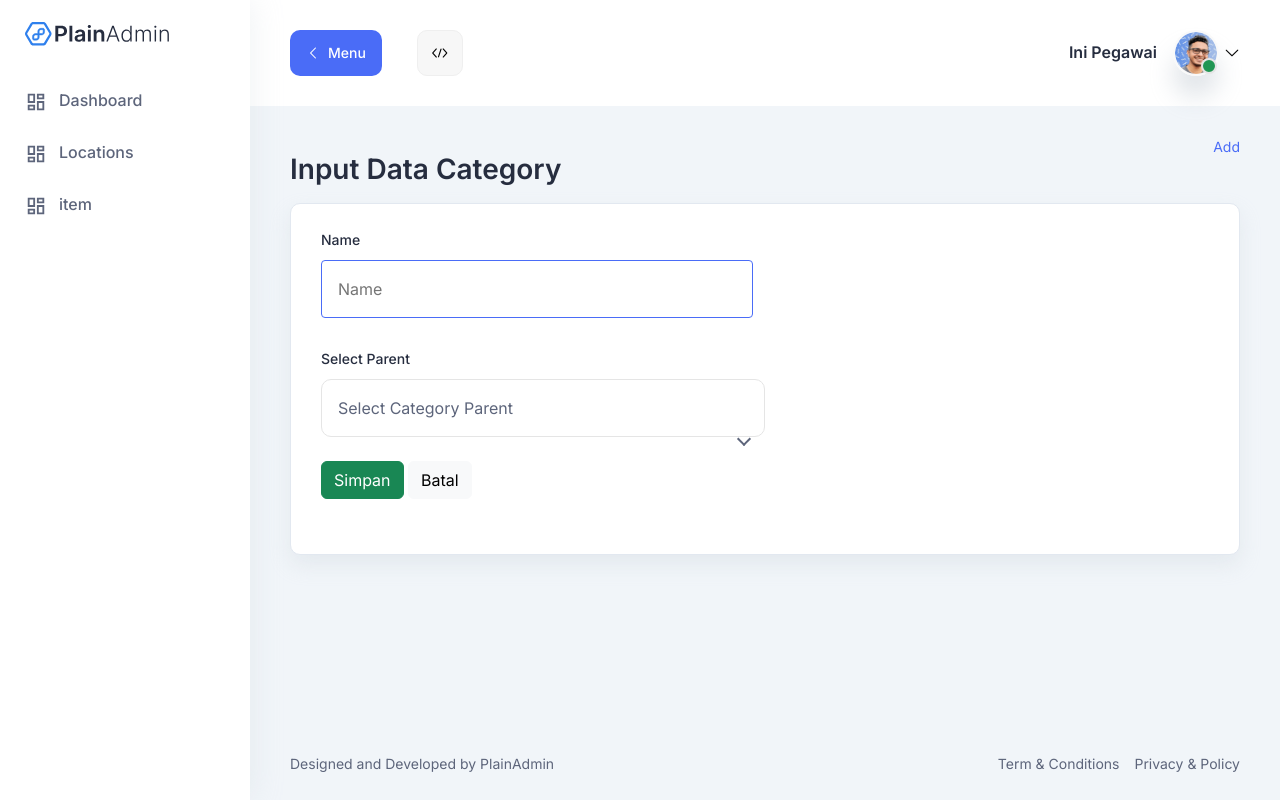
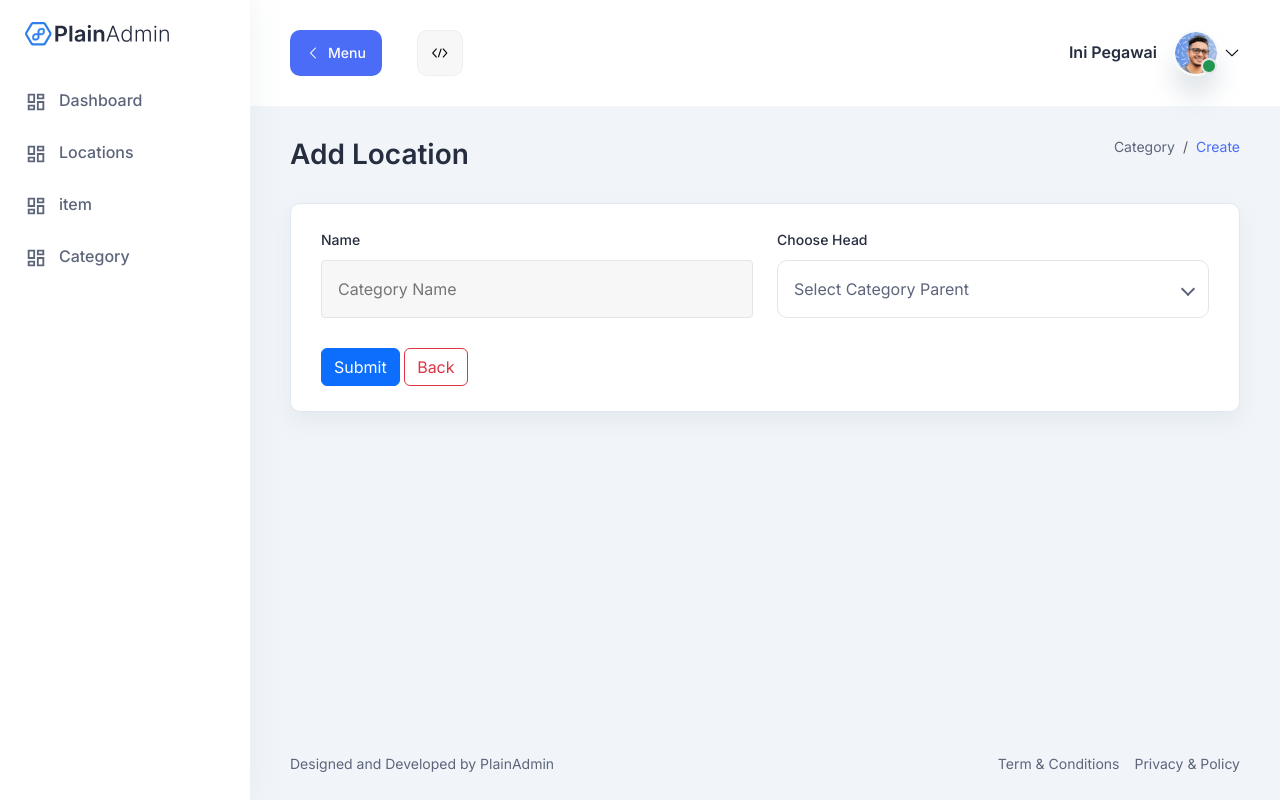
Before and after one commit to BennyYoga/Asset-Management-System, a Laravel app: page /category/create in a window 1280 px wide. Run offline with Laravel 8, Linux system fonts and the light colour scheme; data that the repository does not hold is empty; some libraries are stand-ins or nearby versions.

Commit message:
indexCategory

```diff
--- a/app/Http/Controllers/CategoryController.php
+++ b/app/Http/Controllers/CategoryController.php
@@ -2,15 +2,12 @@
 
 namespace App\Http\Controllers;
 
-use App\Models\m_category;
+use App\Models\Category;
 use Illuminate\Http\Request;
 use Illuminate\Support\Facades\Auth;
 use Yajra\DataTables\Facades\DataTables;
-use Illuminate\Support\Facades\Redis;
-use Psy\CodeCleaner\ReturnTypePass;
 use Illuminate\Support\Str;
-use RealRashid\SweetAlert\Facades\Alert;
-use Illuminate\Validation\ValidationException;
+
 
 class CategoryController extends Controller
 {
@@ -23,15 +20,27 @@
     {
 
         if ($request->ajax()) {
-            $category = m_category::where('IspermanentDelete', 0);
+            $category = Category::where('IspermanentDelete', 0)->get();
             return DataTables::of($category)
+                // ->addColumn('action', function ($row) {
+                //     $btn = '<a href=' . route('category.edit', $row->CategoryId) . ' style="font-size:20px" class="text-warning mr-10"><i class="lni lni-pencil-alt"></i></a>';
+                //     $btn .= '<a href=' . route('category.destroy', $row->CategoryId) . ' style="font-size:20px" class="text-danger mr-10"><i class="lni lni-trash-can"></i></a>';
+                //     return $btn;
+                // })
                 ->addColumn('action', function ($row) {
                     $btn = '<a href=' . route('category.edit', $row->CategoryId) . ' style="font-size:20px" class="text-warning mr-10"><i class="lni lni-pencil-alt"></i></a>';
-                    $btn .= '<a href=' . route('category.destroy', $row->CategoryId) . ' style="font-size:20px" class="text-danger mr-10"><i class="lni lni-trash-can"></i></a>';
-                    return $btn;
+                    if ($row->Active == 1) {
+                        $btn = '<a href=' . route('category.edit', $row->CategoryId) . ' style="font-size:20px" class="text-warning mr-10"><i class="lni lni-pencil-alt"></i></a>';
+                        $btn .= '<a href=' . route('category.activate', $row->CategoryId) . ' style="font-size:20px" class="text-danger mr-10"><i class="lni lni-power-switch"></i></a>';
+                        return $btn;
+                    } else if ($row->Active == 0) {
+                        $btn .= '<a href=' . route('category.activate', $row->CategoryId) . ' style="font-size:20px" class="text-primary mr-10"><i class="lni lni-power-switch"></i></a>';
+                        $btn .= '<a href=' . route('category.destroy', $row->CategoryId) . ' style="font-size:20px" class="text-danger mr-10"><i class="lni lni-trash-can"></i></a>';
+                        return $btn;
+                    }
                 })
                 ->addColumn('Parent', function ($row) {
-                    $parent = m_category::where('CategoryId', $row->ParentId)->first();
+                    $parent = Category::where('CategoryId', $row->ParentId)->first();
                     return $parent ? 'Child Of '. $parent->Name : 'Undifined';
                 })
                 ->rawColumns(['action'])
@@ -48,8 +57,8 @@
      */
     public function create()
     {
-        $category = m_category::all();
-        return view('category.create', compact('category'));
+        $categories = Category::where('IsPermanentDelete', 0)->get();
+        return view('category.create', compact('categories'));
     }
 
     /**
@@ -62,28 +71,24 @@
      */
     public function store(Request $request)
     {
+        $request->validate([
+            'Name' => 'required',
+            'ParentId' => 'nullable',
+        ]);
 
-        $request->validate(
-            [
-            'Name' => 'required',
-            'Active' => 'required',
-            ]
-        );
-        $data =[
-            'CategoryId' =>(String)Str::uuid(),
+        $data = [
+            'CategoryId' => (string) Str::uuid(),
             'Name' => $request->Name,
-            'Active' => $request->Active,
+            'ParentId' => $request->ParentId,
+            'Active' => 1,
             'IsPermanentDelete' => 0,
-            'ParentId' => $request->ParentId,
+            'CreatedBy' => 'lala',
+            'UpdatedBy' => 'lala',
         ];
-        // $user = Auth::user();
-        // $data['CreatedBy'] = $user;
-        // $data['UpdatedBy'] = $user;
-        $data['CreatedBy'] = 'lala';
-        $data['UpdatedBy'] = 'lala';
-        m_category::create($data);
-        return redirect()->route('category.index')->withToastSuccess('Berhasil');
 
+        Category::create($data);
+
+        return redirect()->route('category.index')->withToastSuccess('Berhasil Menambah Data');
 
     }
 
@@ -106,9 +111,9 @@
      */
     public function edit($id)
     {
-        $category = m_category::find($id);
+        $category = Category::find($id);
         if($category){
-            $categories = m_category::where('CategoryId', '!=', $id)->get();
+            $categories = Category::where('CategoryId', '!=', $id)->get();
             return view('category.edit', compact('category', 'categories'));
         }return redirect()->to('category.index')->withToastError('Data tidak ditemukan');
     }
@@ -132,33 +137,37 @@
             'Name' => $request->Name,
             'Active' => $request->Active,
             // 'IsPermanentDelete' => $request->IsPermanentDelete,
-            // 'ParentId' => $request->ParentId,
+            'ParentId' => $request->ParentId,
         ];
         // $user = Auth::user();
         // $data['CreatedBy'] = $user;
-        // $data['UpdatedBy'] = $user;
+                 // 'ParentId' => $request->ParentId,
+
+        // $user = Auth::user();
+        // $data['CreatedBy'] = $user;
+        // $data['UpdCategory $user;
         $data['CreatedBy'] = 'lala';
         $data['UpdatedBy'] = 'lala';
         // dd($data);
-        $category = m_category::where('CategoryId', $id);
+        $category = Category::where('CategoryId', $id);
         if ($category) {
             $category->update($data);
             return redirect()->route('category.index')->withToastSuccess('Berhasil');
         } else {
             // Handle the case when the category with the specified CategoryId is not found
-            return redirect()->route('category.index')->withToastError('Kategori tidak ditemukan');
+            return redirect()->route('category.index');
         }
     }
     public function destroy($CategoryId)
     {
-        $category = m_category::find($CategoryId);
+        $category = Category::find($CategoryId);
 
-// Cek apakah ada anak kategori dengan ParentId yang sama dengan categoryId
-        $checkParent = m_category::where('ParentId', $category->CategoryId)->exists();
+        // Cek apakah ada anak kategori dengan ParentId yang sama dengan categoryId
+        $checkParent = Category::where('ParentId', $category->CategoryId)->exists();
 
         if ($checkParent) {
-    // Cek Anak Kategori dengan IsPermanentDelete = 1
-            $checkDelete = m_category::where('ParentId', $category->CategoryId)
+            // Cek Anak Kategori dengan IsPermanentDelete = 1
+            $checkDelete = Category::where('ParentId', $category->CategoryId)
                 ->where('IsPermanentDelete', 1)
                 ->exists();
 
@@ -172,7 +181,16 @@
         $category['IsPermanentDelete'] = 1;
         $category->update();
         return redirect()->route('category.index')->withToastSuccess('Berhasil menghapus');
+    }
 
-
+    public function activate($id)
+    {
+        $data = Category::where('CategoryId', $id)->first();
+        if ($data->Active == 1) {
+            Category::where('CategoryId', $id)->update(['Active' => 0]);
+        } else {
+            Category::where('CategoryId', $id)->update(['Active' => 1]);
+        }
+        return redirect()->route('category.index');
     }
 }
--- a/app/Models/m_category.php
+++ b/app/Models/Category.php
@@ -7,14 +7,22 @@
 use Illuminate\Support\Str;
 
 
-class m_category extends Model
+class Category extends Model
 {
     use HasFactory;
     protected $keyType ='string';
     protected $primaryKey = 'CategoryId';
     public $timestamps = false;
     protected $table = 'Category';
-    protected $fillable = ['CategoryId', 'ParentId', 'Name', 'Active', 'IsPermanentDelete', 'CreatedBy', 'UpdatedBy'];
+    protected $fillable = [
+    'CategoryId',
+    'Name',
+    'ParentId',
+    'Active',
+    'IsPermanentDelete',
+    'CreatedBy',
+    'UpdatedBy',
+    ];
 
 
     protected static function boot() {
--- a/resources/views/Item/create.blade.php
+++ b/resources/views/Item/create.blade.php
@@ -1,6 +1,6 @@
 @extends('Template.template')
 
-@section('title','Asset Monitoring System | Create Item')
+@section('title','Asset Management System | Create Category')
 
 {{-- kalau ada css tambahan selain dari template.blade --}}
 @push('css')
--- a/resources/views/Item/edit.blade.php
+++ b/resources/views/Item/edit.blade.php
@@ -1,6 +1,6 @@
 @extends('Template.template')
 
-@section('title','Asset Monitoring System | Create Item')
+@section('title','Asset Management System | Edit Category')
 
 {{-- kalau ada css tambahan selain dari template.blade --}}
 @push('css')
--- a/resources/views/Item/index.blade.php
+++ b/resources/views/Item/index.blade.php
@@ -1,6 +1,6 @@
 @extends('Template.template')
 
-@section('title','Asset Monitoring System | Dashboard')
+@section('title','Asset Management System | Dashboard')
 
 {{-- kalau ada css tambahan selain dari template.blade --}}
 @push('css')
--- a/resources/views/Template/sidebar.blade.php
+++ b/resources/views/Template/sidebar.blade.php
@@ -29,7 +29,7 @@
             </li>
         </ul>
         <ul>
-        <li class="nav-item {{ Request::routeIs('item') ? 'active' : '' }}">
+        <li class="nav-item {{ Request::routeIs('item.index') ? 'active' : '' }}">
                 <a href="{{route('item.index')}}">
                     <span class="icon">
                         <svg width="22" height="22" viewBox="0 0 22 22">
@@ -40,6 +40,18 @@
                 </a>
             </li>
         </ul>
+        <ul>
+        <li class="nav-item {{ Request::routeIs('category.index') ? 'active' : '' }}">
+                <a href="{{route('category.index')}}">
+                    <span class="icon">
+                        <svg width="22" height="22" viewBox="0 0 22 22">
+                            <path d="M17.4167 4.58333V6.41667H13.75V4.58333H17.4167ZM8.25 4.58333V10.0833H4.58333V4.58333H8.25ZM17.4167 11.9167V17.4167H13.75V11.9167H17.4167ZM8.25 15.5833V17.4167H4.58333V15.5833H8.25ZM19.25 2.75H11.9167V8.25H19.25V2.75ZM10.0833 2.75H2.75V11.9167H10.0833V2.75ZM19.25 10.0833H11.9167V19.25H19.25V10.0833ZM10.0833 13.75H2.75V19.25H10.0833V13.75Z" />
+                        </svg>
+                    </span>
+                    <span class="text">Category</span>
+                </a>
+            </li>
+        </ul>
     </nav>
 </aside>
 <div class="overlay"></div>
--- a/resources/views/category/create.blade.php
+++ b/resources/views/category/create.blade.php
@@ -1,18 +1,19 @@
 @extends('Template.template')
 
-@section('title','Trash Monitoring System | Dashboard')
+@section('title','Assets Management System | Create Category')
 
 {{-- kalau ada css tambahan selain dari template.blade --}}
 @push('css')
 <link href="https://cdn.datatables.net/1.13.1/css/dataTables.bootstrap5.min.css" rel="stylesheet">
 <link rel="stylesheet" href="https://cdn.jsdelivr.net/npm/select2@4.0.13/dist/css/select2.min.css" />
-<link rel="stylesheet" href="https://cdn.jsdelivr.net/npm/select2-bootstrap-5-theme@1.3.0/dist/select2-bootstrap-5-theme.min.css" />
+<link rel="stylesheet"
+    href="https://cdn.jsdelivr.net/npm/select2-bootstrap-5-theme@1.3.0/dist/select2-bootstrap-5-theme.min.css" />
 @endpush
 
 @section('content')
-<section class="section">
+<section class="tab-components">
     <div class="container-fluid">
-    <!--========== title-wrapper start ==========-->
+        <!-- ========== title-wrapper start ========== -->
         <div class="title-wrapper pt-30">
             <div class="row align-items-center">
                 <div class="col-md-6">
@@ -21,8 +22,8 @@
                         {{ session('success') }}
                     </div>
                     @endif --}}
-        <div class="titlemb-30">
-          <h2>Input Data Category</h2>
+                    <div class="title mb-30">
+                        <h2>Add Location</h2>
                     </div>
                 </div>
                 <!-- end col -->
@@ -30,59 +31,66 @@
                     <div class="breadcrumb-wrapper mb-30">
                         <nav aria-label="breadcrumb">
                             <ol class="breadcrumb">
-              <li class="breadcrumb-item active" aria-current="Add">
-                Add
+                                <li class="breadcrumb-item">
+                                    <a href="location.index">Category</a>
+                                </li>
+                                <li class="breadcrumb-item active" aria-current="page">
+                                    Create
                                 </li>
                             </ol>
                         </nav>
                     </div>
+                    {{-- <div>
+                        <button class="btn btn-primary w3-right">Add</button>
+                    </div> --}}
                 </div>
                 <!-- end col -->
+            </div>
+            <!-- end row -->
+        </div>
 
-      <form action="{{route('category.store')}}" method="POST">
+    <form action="{{route('category.store')}}" method="post" id="category">
         @csrf
+        @method('POST')
+        <div class="form-elements-wrapper">
+            <div class="row">
+                <div class="col-lg-12">
+                    <!-- input style start -->
                     <div class="card-style mb-30">
                         <div class="row">
-            <div class="col-sm-6">
-              <div class="input-style-1">
+                        <div class="input-style-1 col-lg-6">
                             <label>Name</label>
-                <input type="text" placeholder="Name" id="Name" name="Name" required autofocus />
+                            <input type="text" placeholder="Category Name" name="Name" required/>
                         </div>
-            </div>
-          </div>
-          <div class="col-sm-6">
-              <div class="select-style-1">
-                <label>Select Parent</label>
+                        <!-- end input -->
+                        <!-- end input -->
+                        <div class="select-style-1 col-lg-6">
+                            <label>Choose Head</label>
                             <div class="select-position">
                                 <select name="ParentId" id="ParentId" style="width:100%">
                                   <option value="" selected disabled> Select Category Parent</option>
                                   <option value="">Root</option>
-                    @foreach($category as $category)
+                                  @foreach($categories as $category)
                                   <option value="<?= $category->CategoryId?>">
                                   <?= $category->Name?>
                                   </option>
                                   @endforeach
                                 </select>
-                  <div class="card-footer">
-                            <br>
-                            <button type="submit" class="btn btn-success">Simpan</button>
-                            <a href="{{route('category.index')}}" class="btn btn-light">
-                                Batal
-                            </a>
                               </div>
                         </div>
+                        <!-- end input -->
+                        </div>
+                            <div class="card-footer mb">
+                                <button type="submit" class="btn btn-primary">Submit</button>
+                                <a href="{{route('category.index')}}" class="btn btn-outline-danger">Back</a>
+                            </div>
+                    </div>
+                    <!-- end card -->
+                </div>
+                <!-- end col -->
             </div>
             <!-- end row -->
         </div>
+        <!-- end wrapper -->
 </section>
 @endsection
-
-@push('js')
-<script src="https://cdn.jsdelivr.net/npm/jquery/dist/jquery.min.js"></script>
-<script src="https://cdn.jsdelivr.net/npm/select2@4.0.13/dist/js/select2.min.js"></script>
-<script type="text/javascript">
-  $(document).ready(function() {
-    $('.select2').select2();
-  });
-</script>
-@endpush
--- a/routes/web.php
+++ b/routes/web.php
@@ -5,6 +5,7 @@
 use App\Http\Controllers\dashboardController;
 use App\Http\Controllers\itemController;
 use App\Http\Controllers\LocationController;
+use App\Models\Category;
 use Illuminate\Support\Facades\Route;
 
 /*
@@ -38,6 +39,8 @@
 Route::get('category/edit/{id}', [CategoryController::class, 'edit'])->name('category.edit');
 Route::put('category/update/{id}', [CategoryController::class, 'update'])->name('category.update');
 Route::get('category/delete/{id}', [CategoryController::class, 'destroy'])->name('category.destroy');
+Route::get('category/activate/{id}', [CategoryController::class, 'activate'])->name('category.activate');
+
 
 Route::get('location', [LocationController::class, 'index'])->name('location.index');
 Route::get('location/create', [LocationController::class, 'create'])->name('location.create');
```
Also changed, not shown: app/Http/Controllers/itemController.php (+5 -4 lines), resources/views/category/edit.blade.php (+25 -45 lines), resources/views/category/index.blade.php (+12 -9 lines). Lines whose indentation alone changed are shown as unchanged.
